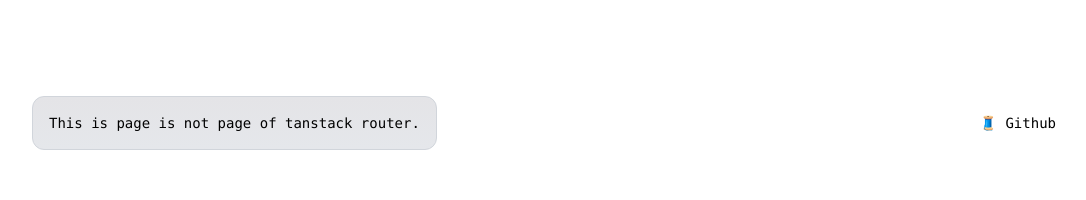
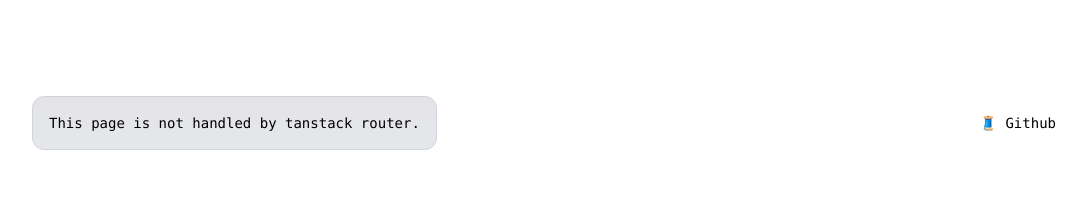
Before and after one commit to SeanCassiere/next-app-tanstack-router, a Next.js app: page / in a window 1280 px wide. Shown: the top 200 px of the page, without its empty margins (96-1182 px from the left). Built offline with nearby package versions, Linux system fonts and the light colour scheme.

Commit message:
chore: update the page message

```diff
--- a/src/app/page.tsx
+++ b/src/app/page.tsx
@@ -12,7 +12,7 @@ export default function Home() {
 		<main className='flex min-h-screen flex-col items-center gap-20 p-24'>
 			<div className='z-10 max-w-5xl w-full items-center justify-between font-mono text-sm lg:flex'>
 				<p className='fixed left-0 top-0 flex w-full justify-center border-b border-gray-300 bg-gradient-to-b from-zinc-200 pb-6 pt-8 backdrop-blur-2xl dark:border-neutral-800 dark:bg-zinc-800/30 dark:from-inherit lg:static lg:w-auto  lg:rounded-xl lg:border lg:bg-gray-200 lg:p-4 lg:dark:bg-zinc-800/30'>
-					This is page is not page of tanstack router.
+					This page is not handled by tanstack router.
 				</p>
 				<div className='fixed bottom-0 left-0 flex h-48 w-full items-end justify-center bg-gradient-to-t from-white via-white dark:from-black dark:via-black lg:static lg:h-auto lg:w-auto lg:bg-none'>
 					<a
```
